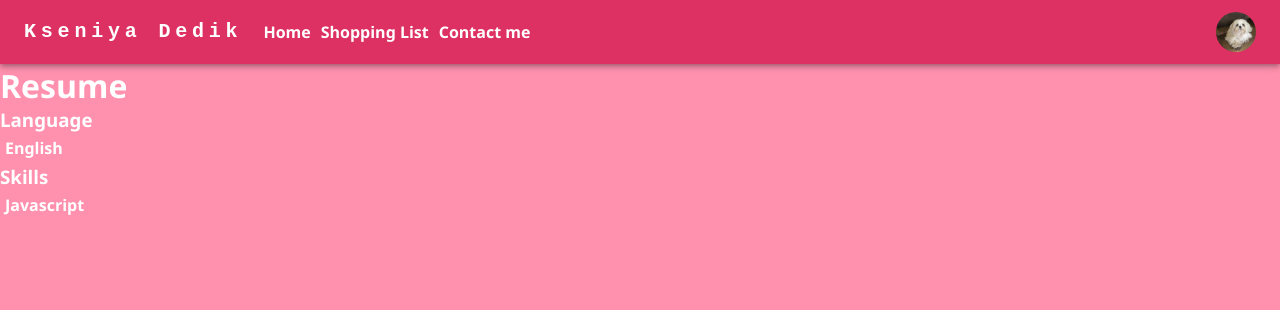
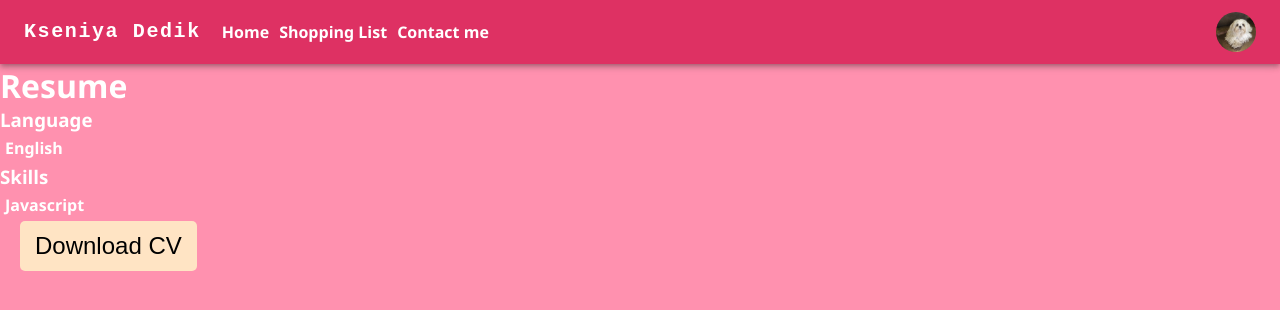
Before and after one commit to ksddk/presenting, a React (Create React App) app: page / in a window 1280 px wide. Shown: the top 310 px of the page. Built offline with nearby package versions, Linux system fonts and the light colour scheme.

Commit message:
add download button

```diff
--- a/src/NavBar.jsx
+++ b/src/NavBar.jsx
@@ -52,7 +52,7 @@ function ResponsiveAppBar() {
               display: { xs: 'none', md: 'flex' },
               fontFamily: 'monospace',
               fontWeight: 700,
-              letterSpacing: '.3rem',
+              letterSpacing: '.1rem',
               color: 'inherit',
               textDecoration: 'none'
             }}>
--- a/src/Pages/Home.js
+++ b/src/Pages/Home.js
@@ -1,3 +1,5 @@
+import Button from '../ShoppingList/UI/Button';
+
 const CV = [
   {
     name: 'Language',
@@ -30,6 +32,9 @@ const Home = () => {
           </p>
         </>
       ))}
+      <a href="CV_Mikita.pdf" download>
+        <Button>Download CV</Button>
+      </a>
     </>
   );
 };
```
Also changed, not shown: 2 other files (tests, documents, lock files or other folders).
